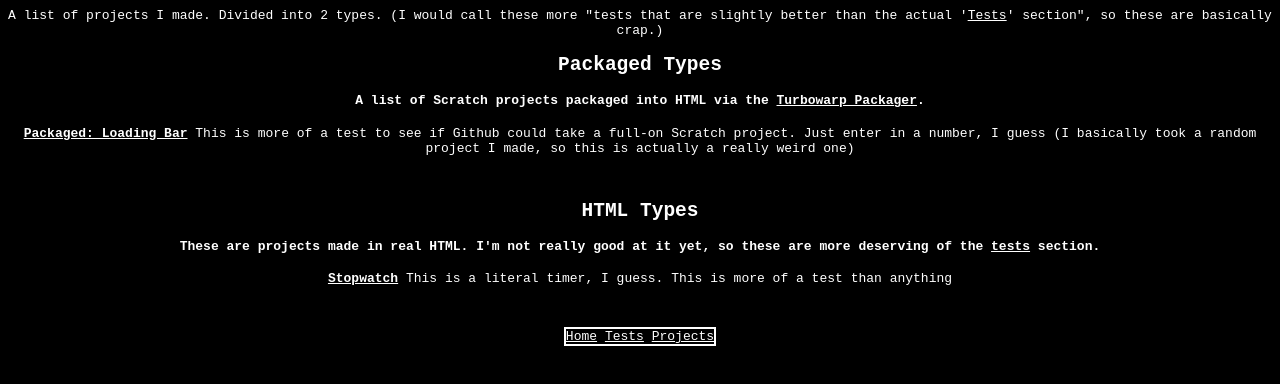
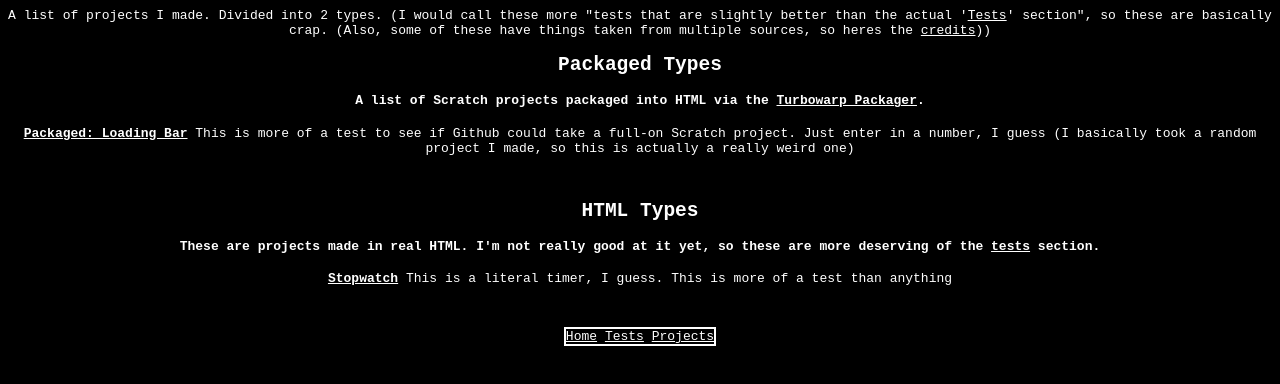
Before and after one commit to FireStar2424/FireStar2424.github.io, a plain HTML site: page projects/index.html in a window 1280 px wide. Drawn offline with Linux system fonts and the light colour scheme.

Commit message:
Update index.html

```diff
--- a/projects/index.html
+++ b/projects/index.html
@@ -5,7 +5,7 @@
   </head>
   <body>
      <link href="color-scheme.css" rel="stylesheet">
-  A list of projects I made. Divided into 2 types. (I would call these more "tests that are slightly better than the actual '<a href="https://firestar2424.github.io/tests">Tests</a>' section", so these are basically crap.)
+  A list of projects I made. Divided into 2 types. (I would call these more "tests that are slightly better than the actual '<a href="https://firestar2424.github.io/tests">Tests</a>' section", so these are basically crap. (Also, some of these have things taken from multiple sources, so heres the <a href="https://firestar2424.github.io/projects/credits">credits</a>))
     <br>
     <h2><strong>Packaged Types</strong></h2>
     <h4>A list of Scratch projects packaged into HTML via the <a target="_blank" href="https://packager.turbowarp.org/">Turbowarp Packager</a>.</h4>
```
